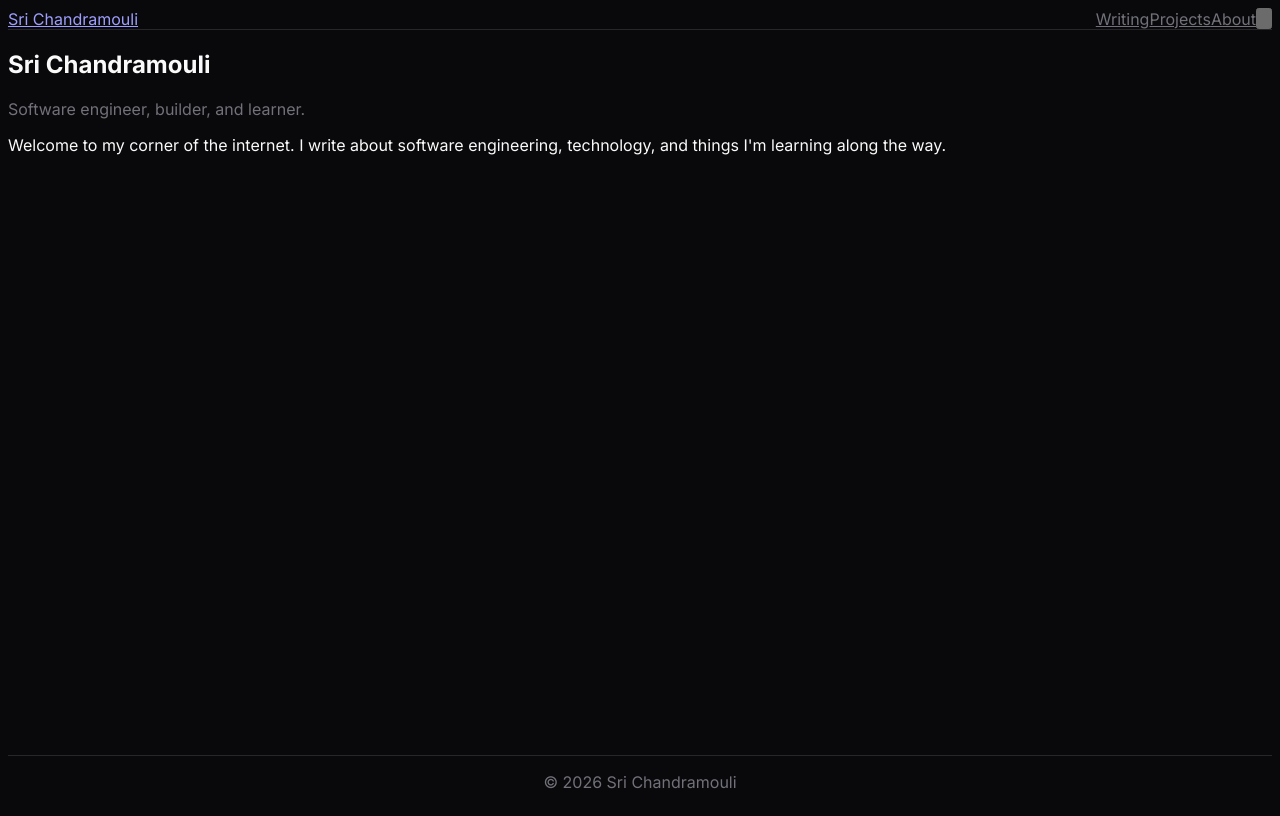
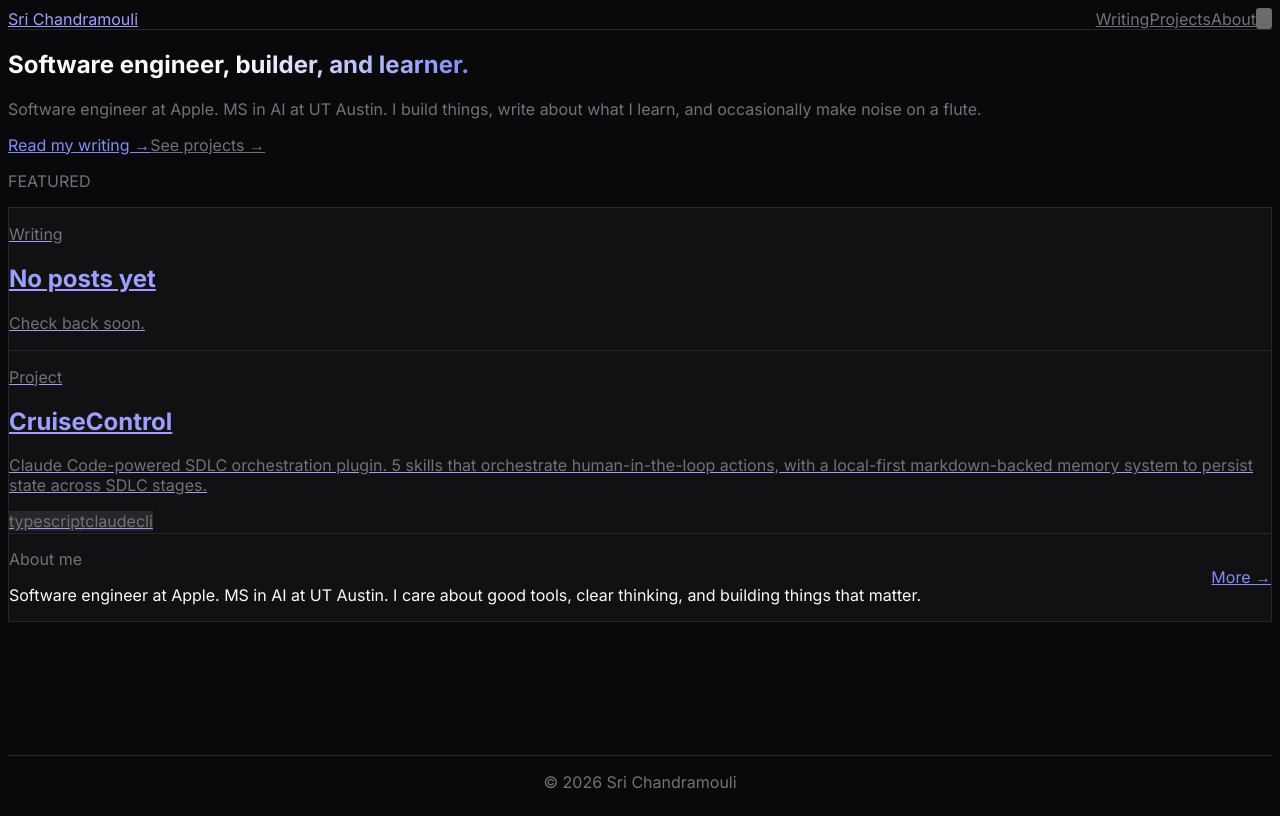
Before and after one commit to sri-c9/personal-website, a Next.js app: page / in a window 1280 px wide. Built offline with nearby package versions, Linux system fonts and the light colour scheme.

Commit message:
feat: redesign homepage with gradient hero and featured cards

```diff
--- a/src/app/page.tsx
+++ b/src/app/page.tsx
@@ -1,23 +1,142 @@
+import Link from 'next/link';
+import { getAllPosts } from '@/lib/blog';
+import { getFeaturedProject } from '@/lib/projects';
+import { Card } from '@/components/card';
+
 export default function Home() {
+  const posts = getAllPosts();
+  const latestPost = posts[0] ?? null;
+  const featuredProject = getFeaturedProject() ?? null;
+
   return (
-    <div className="mx-auto max-w-2xl px-4 sm:px-6 lg:px-8 py-16">
-      <div className="space-y-8">
-        <section className="space-y-4">
-          <h1 className="text-4xl font-bold tracking-tight sm:text-5xl">
-            Sri Chandramouli
-          </h1>
-          <p className="text-xl" style={{ color: 'var(--muted)' }}>
-            Software engineer, builder, and learner.
-          </p>
-        </section>
+    <div className="mx-auto max-w-3xl px-4 sm:px-8">
+      {/* Hero */}
+      <section className="py-20 space-y-6">
+        <h1 className="text-4xl font-bold tracking-tight sm:text-5xl leading-tight">
+          Software engineer,{' '}
+          <span className="gradient-text">builder, and learner.</span>
+        </h1>
+        <p className="text-lg max-w-xl" style={{ color: 'var(--muted)' }}>
+          Software engineer at Apple. MS in AI at UT Austin. I build things, write about what I learn, and occasionally make noise on a flute.
+        </p>
+        <div className="flex items-center gap-6">
+          <Link
+            href="/writing"
+            className="text-sm font-medium transition-opacity hover:opacity-70"
+            style={{ color: 'var(--accent)' }}
+          >
+            Read my writing →
+          </Link>
+          <Link
+            href="/projects"
+            className="text-sm font-medium transition-opacity hover:opacity-70"
+            style={{ color: 'var(--muted)' }}
+          >
+            See projects →
+          </Link>
+        </div>
+      </section>
 
-        <section className="space-y-4">
-          <p className="text-lg leading-relaxed">
-            Welcome to my corner of the internet. I write about software engineering,
-            technology, and things I'm learning along the way.
-          </p>
-        </section>
-      </div>
+      {/* Featured */}
+      <section className="pb-20 space-y-6">
+        <p className="text-xs font-mono tracking-widest uppercase" style={{ color: 'var(--muted)' }}>
+          Featured
+        </p>
+
+        <div className="grid grid-cols-1 sm:grid-cols-2 gap-4">
+          {/* Latest post card */}
+          {latestPost ? (
+            <Link href={`/writing/${latestPost.slug}`} className="block group">
+              <Card className="h-full space-y-3">
+                <p className="text-xs font-mono" style={{ color: 'var(--muted)' }}>
+                  {new Date(latestPost.date).toLocaleDateString('en-US', {
+                    year: 'numeric',
+                    month: 'short',
+                    day: 'numeric',
+                  })}
+                </p>
+                <h2 className="font-semibold leading-snug group-hover:text-[var(--accent)] transition-colors">
+                  {latestPost.title}
+                </h2>
+                <p className="text-sm line-clamp-2" style={{ color: 'var(--muted)' }}>
+                  {latestPost.description}
+                </p>
+              </Card>
+            </Link>
+          ) : (
+            <Link href="/writing" className="block group">
+              <Card className="h-full space-y-3">
+                <p className="text-xs font-mono" style={{ color: 'var(--muted)' }}>Writing</p>
+                <h2 className="font-semibold group-hover:text-[var(--accent)] transition-colors">
+                  No posts yet
+                </h2>
+                <p className="text-sm" style={{ color: 'var(--muted)' }}>
+                  Check back soon.
+                </p>
+              </Card>
+            </Link>
+          )}
+
+          {/* Featured project card */}
+          {featuredProject ? (
+            <Link
+              href={featuredProject.url ?? featuredProject.github ?? '/projects'}
+              className="block group"
+              target={featuredProject.url ? '_blank' : undefined}
+              rel={featuredProject.url ? 'noopener noreferrer' : undefined}
+            >
+              <Card className="h-full space-y-3">
+                <p className="text-xs font-mono" style={{ color: 'var(--muted)' }}>Project</p>
+                <h2 className="font-semibold group-hover:text-[var(--accent)] transition-colors">
+                  {featuredProject.name}
+                </h2>
+                <p className="text-sm line-clamp-2" style={{ color: 'var(--muted)' }}>
+                  {featuredProject.description}
+                </p>
+                <div className="flex flex-wrap gap-2 pt-1">
+                  {featuredProject.tags.map((tag) => (
+                    <span
+                      key={tag}
+                      className="text-xs font-mono px-2 py-0.5 rounded"
+                      style={{ backgroundColor: 'var(--border)', color: 'var(--muted)' }}
+                    >
+                      {tag}
+                    </span>
+                  ))}
+                </div>
+              </Card>
+            </Link>
+          ) : (
+            <Link href="/projects" className="block group">
+              <Card className="h-full space-y-3">
+                <p className="text-xs font-mono" style={{ color: 'var(--muted)' }}>Projects</p>
+                <h2 className="font-semibold group-hover:text-[var(--accent)] transition-colors">
+                  See what I&apos;ve built →
+                </h2>
+              </Card>
+            </Link>
+          )}
+        </div>
+
+        {/* About strip */}
+        <Card>
+          <div className="flex items-center justify-between gap-4">
+            <div className="space-y-1">
+              <p className="text-xs font-mono" style={{ color: 'var(--muted)' }}>About me</p>
+              <p className="text-sm">
+                Software engineer at Apple. MS in AI at UT Austin. I care about good tools, clear thinking, and building things that matter.
+              </p>
+            </div>
+            <Link
+              href="/about"
+              className="shrink-0 text-sm font-medium transition-opacity hover:opacity-70 whitespace-nowrap"
+              style={{ color: 'var(--accent)' }}
+            >
+              More →
+            </Link>
+          </div>
+        </Card>
+      </section>
     </div>
   );
 }
```
